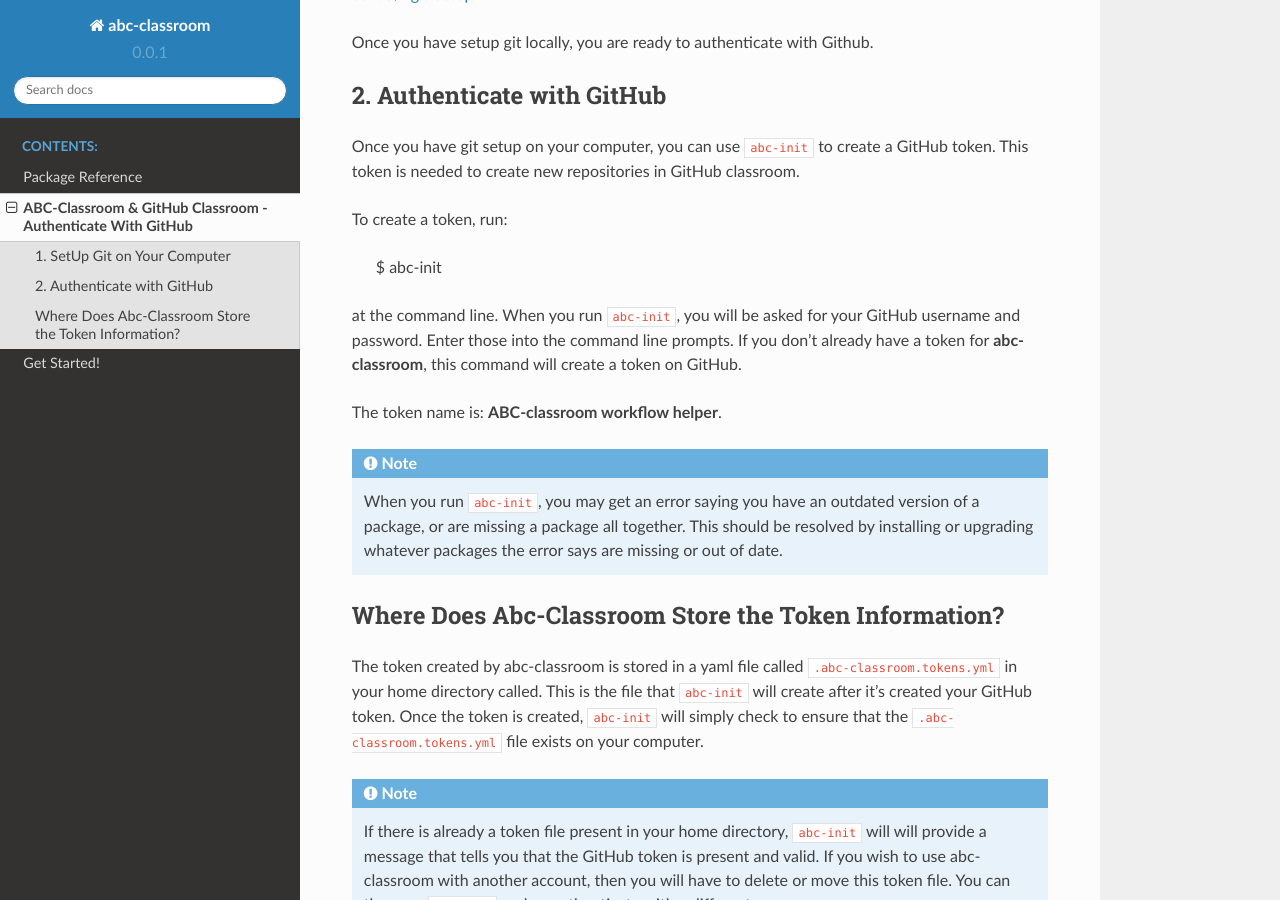
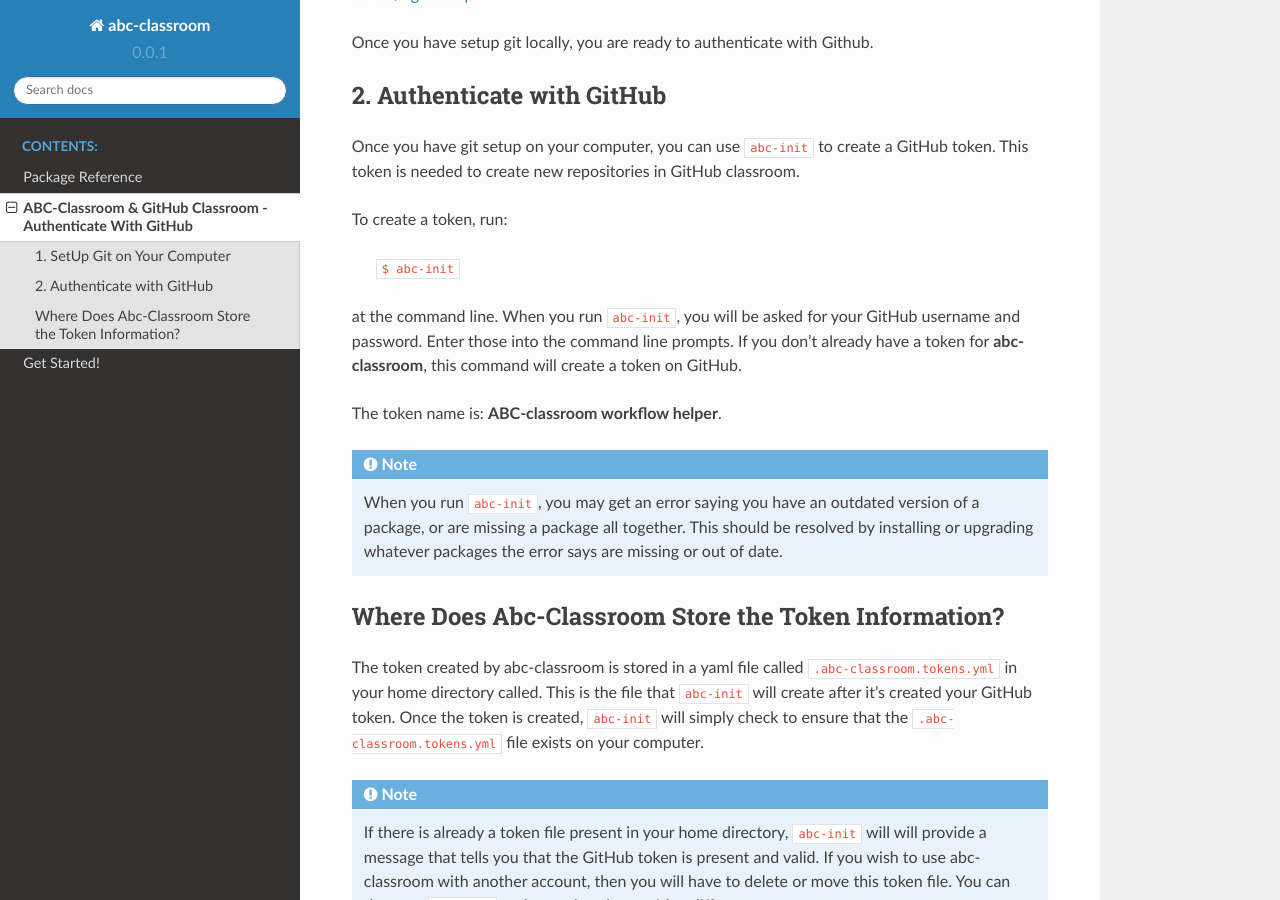
Before and after one commit to earthlab/abc-classroom, a Sphinx documentation site: the page built from docs/github-authentication.rst, in a window 1280 px wide and 900 px high, scrolled down 558 px. Built offline with Sphinx 7.4.7 and the Read the Docs theme 2.0.0, drawn with Linux system fonts in a browser that asks for light colours.

```diff
--- a/docs/github-authentication.rst
+++ b/docs/github-authentication.rst
@@ -28,7 +28,7 @@ a GitHub token. This token is needed to create new repositories in GitHub classr
 
 To create a token, run:
 
-    $ abc-init
+    ``$ abc-init``
 
 at the command line. When you run ``abc-init``, you will be asked for your
 GitHub username and password. Enter those into the command line prompts. If you
```
